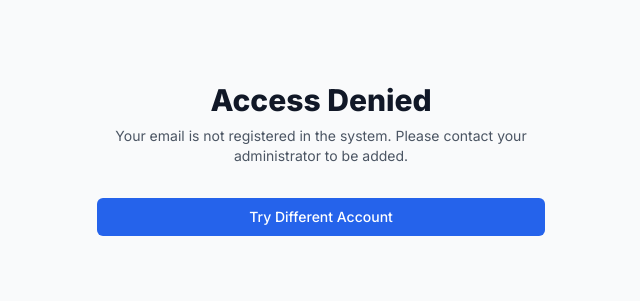
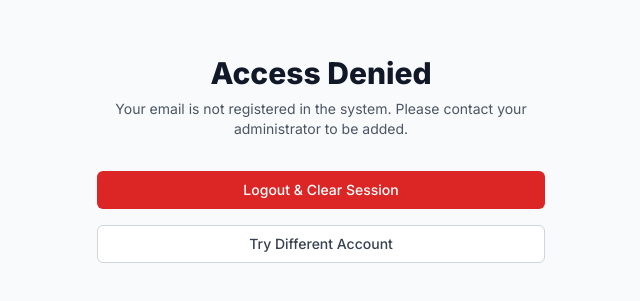
Before and after one commit to ryz3006/alignzo-lite, a Next.js app: page / in a window 1280 px wide. Shown: the part 253-554 px from the top of the page, without its empty margins (319-959 px from the left). Built offline with nearby package versions, Linux system fonts and the light colour scheme; no server answers; the database is empty; sample sign-in values are in the browser's storage.

Commit message:
admin login issue fix

```diff
--- a/app/admin/login/page.tsx
+++ b/app/admin/login/page.tsx
@@ -21,6 +21,10 @@ export default function AdminLoginPage() {
       router.push('/admin/dashboard');
     } catch (error: any) {
       console.error('Login error:', error);
+      console.log('Environment variables check:', {
+        adminEmail: process.env.NEXT_PUBLIC_ADMIN_EMAIL,
+        adminPassword: process.env.NEXT_PUBLIC_ADMIN_PASSWORD ? '***' : 'NOT_SET'
+      });
       toast.error(error.message || 'Login failed');
     } finally {
       setLoading(false);
--- a/app/admin/page.tsx
+++ b/app/admin/page.tsx
@@ -2,7 +2,7 @@
 
 import { useEffect, useState } from 'react';
 import { useRouter } from 'next/navigation';
-import { getCurrentUser, getCurrentAdmin, isAdminUser } from '@/lib/auth';
+import { getCurrentUser, getCurrentAdmin, isAdminUser, signOutUser } from '@/lib/auth';
 import { supabase } from '@/lib/supabase';
 import { User } from 'firebase/auth';
 import toast from 'react-hot-toast';
@@ -34,9 +34,15 @@ export default function AdminPage() {
     try {
       // Check admin session first
       const currentAdmin = getCurrentAdmin();
+      console.log('Admin check:', { currentAdmin, envVars: {
+        adminEmail: process.env.NEXT_PUBLIC_ADMIN_EMAIL,
+        adminPassword: process.env.NEXT_PUBLIC_ADMIN_PASSWORD ? '***' : 'NOT_SET'
+      }});
+
       if (currentAdmin) {
         setAdminSession(currentAdmin);
         setConfigStatus(prev => ({ ...prev, admin: true }));
+        setLoading(false);
         // Skip further checks and redirect to dashboard
         router.push('/admin/dashboard');
         return;
@@ -100,6 +106,17 @@ export default function AdminPage() {
     router.push('/admin/login');
   };
 
+  const handleLogout = async () => {
+    try {
+      await signOutUser();
+      toast.success('Logged out successfully');
+      router.push('/admin/login');
+    } catch (error) {
+      console.error('Logout error:', error);
+      toast.error('Logout failed');
+    }
+  };
+
   if (loading) {
     return (
       <div className="min-h-screen flex items-center justify-center">
@@ -144,6 +161,20 @@ export default function AdminPage() {
             <p className="mt-2 text-center text-sm text-gray-600">
               You don't have admin privileges
             </p>
+          </div>
+          <div className="mt-8 space-y-4">
+            <button
+              onClick={handleLogout}
+              className="group relative w-full flex justify-center py-2 px-4 border border-transparent text-sm font-medium rounded-md text-white bg-red-600 hover:bg-red-700 focus:outline-none focus:ring-2 focus:ring-offset-2 focus:ring-red-500"
+            >
+              Logout & Clear Session
+            </button>
+            <button
+              onClick={handleAdminLogin}
+              className="group relative w-full flex justify-center py-2 px-4 border border-gray-300 text-sm font-medium rounded-md text-gray-700 bg-white hover:bg-gray-50 focus:outline-none focus:ring-2 focus:ring-offset-2 focus:ring-primary-500"
+            >
+              Back to Login
+            </button>
           </div>
         </div>
       </div>
--- a/app/page.tsx
+++ b/app/page.tsx
@@ -2,7 +2,7 @@
 
 import { useEffect, useState } from 'react';
 import { useRouter } from 'next/navigation';
-import { getCurrentUser, signInWithGoogle, checkUserAccess } from '@/lib/auth';
+import { getCurrentUser, signInWithGoogle, checkUserAccess, signOutUser } from '@/lib/auth';
 import { User } from 'firebase/auth';
 import { Chrome } from 'lucide-react';
 import toast from 'react-hot-toast';
@@ -56,6 +56,18 @@ export default function HomePage() {
     }
   };
 
+  const handleLogout = async () => {
+    try {
+      await signOutUser();
+      toast.success('Logged out successfully');
+      setAccessDenied(false);
+      setUser(null);
+    } catch (error) {
+      console.error('Logout error:', error);
+      toast.error('Logout failed');
+    }
+  };
+
   if (loading) {
     return (
       <div className="min-h-screen flex items-center justify-center bg-gray-50">
@@ -76,13 +88,19 @@ export default function HomePage() {
               Your email is not registered in the system. Please contact your administrator to be added.
             </p>
           </div>
-          <div className="mt-8 space-y-6">
+          <div className="mt-8 space-y-4">
+            <button
+              onClick={handleLogout}
+              className="group relative w-full flex justify-center py-2 px-4 border border-transparent text-sm font-medium rounded-md text-white bg-red-600 hover:bg-red-700 focus:outline-none focus:ring-2 focus:ring-offset-2 focus:ring-red-500"
+            >
+              Logout & Clear Session
+            </button>
             <button
               onClick={() => {
                 setAccessDenied(false);
                 setUser(null);
               }}
-              className="group relative w-full flex justify-center py-2 px-4 border border-transparent text-sm font-medium rounded-md text-white bg-primary-600 hover:bg-primary-700 focus:outline-none focus:ring-2 focus:ring-offset-2 focus:ring-primary-500"
+              className="group relative w-full flex justify-center py-2 px-4 border border-gray-300 text-sm font-medium rounded-md text-gray-700 bg-white hover:bg-gray-50 focus:outline-none focus:ring-2 focus:ring-offset-2 focus:ring-primary-500"
             >
               Try Different Account
             </button>
--- a/lib/auth.ts
+++ b/lib/auth.ts
@@ -21,6 +21,15 @@ export async function signInAsAdmin(email: string, password: string) {
     const adminEmail = process.env.NEXT_PUBLIC_ADMIN_EMAIL || process.env.ADMIN_EMAIL;
     const adminPassword = process.env.NEXT_PUBLIC_ADMIN_PASSWORD || process.env.ADMIN_PASSWORD;
 
+    console.log('Admin login attempt:', {
+      inputEmail: email,
+      inputPassword: password.length > 0 ? '***' : 'EMPTY',
+      adminEmail,
+      adminPassword: adminPassword ? '***' : 'NOT_SET',
+      emailMatch: email === adminEmail,
+      passwordMatch: password === adminPassword
+    });
+
     if (!adminEmail || !adminPassword) {
       throw new Error('Admin credentials not configured in environment variables');
     }
@@ -31,11 +40,13 @@ export async function signInAsAdmin(email: string, password: string) {
 
     // Store admin session in localStorage
     if (typeof window !== 'undefined') {
-      localStorage.setItem('admin_session', JSON.stringify({
+      const session = {
         email: adminEmail,
         loginTime: Date.now(),
         isAdmin: true
-      }));
+      };
+      localStorage.setItem('admin_session', JSON.stringify(session));
+      console.log('Admin session stored:', session);
     }
 
     return { email: adminEmail, isAdmin: true };
```
